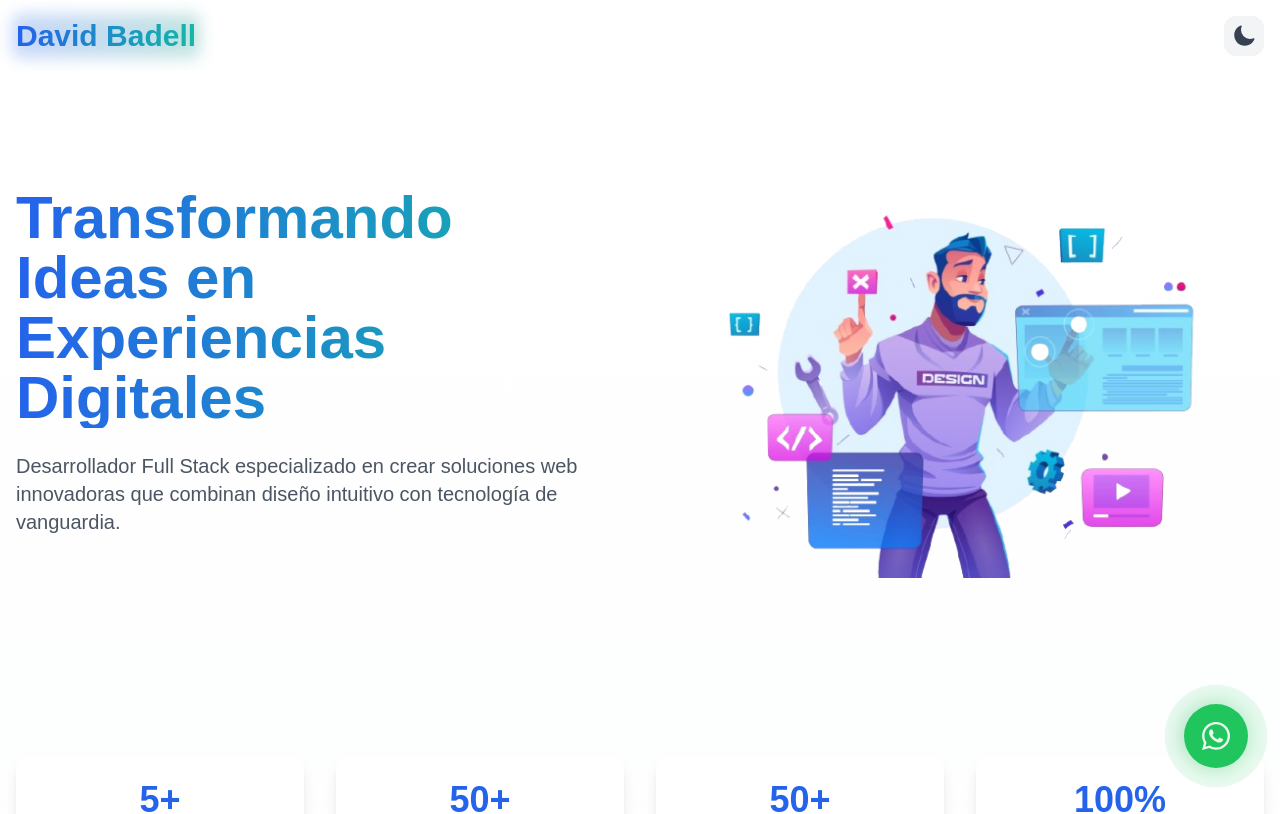
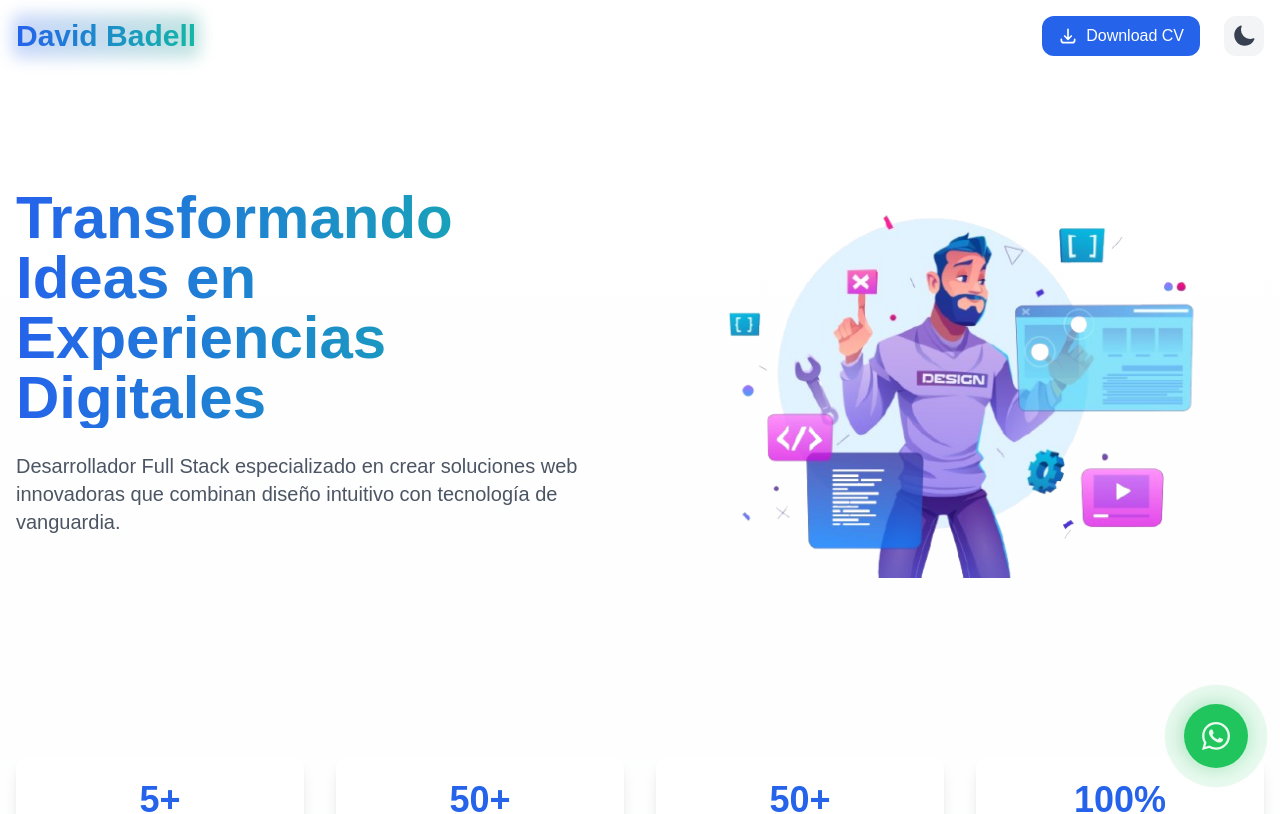
Before and after one commit to davidbadelllab/Profile, a Next.js app: page / in a window 1280 px wide. Shown: the top 814 px of the page. Built offline with nearby package versions, Linux system fonts and the light colour scheme.

Commit message:
feat: added CV download button to header

```diff
--- a/package.json
+++ b/package.json
@@ -12,6 +12,7 @@
     "@heroicons/react": "^2.1.5",
     "autoprefixer": "^10.4.20",
     "framer-motion": "^11.11.13",
+    "lucide-react": "^0.456.0",
     "next": "15.0.3",
     "react": "^18.2.0",
     "react-dom": "^18.2.0",
--- a/src/components/Header.js
+++ b/src/components/Header.js
@@ -33,6 +33,15 @@ export default function Header() {
     setTheme(theme === 'dark' ? 'light' : 'dark')
   }
 
+  const handleDownloadCV = () => {
+    const link = document.createElement('a')
+    link.href = '/documents/CV David Badell.pdf'
+    link.download = 'CV_David_Badell.pdf'
+    document.body.appendChild(link)
+    link.click()
+    document.body.removeChild(link)
+  }
+
   return (
     <motion.header
       initial={{ y: -100 }}
@@ -61,8 +70,7 @@ export default function Header() {
 
         <div className="flex items-center space-x-6">
           <nav className="hidden md:flex space-x-8">
-
-            {[''].map((item) => ( // aqui se especifica si es que se quiere un menu la seccion ahora el array esta vacio pero bueno en un futuro cambiar
+            {[''].map((item) => (
               <motion.a
                 key={item}
                 href={`#${item.toLowerCase()}`}
@@ -74,6 +82,28 @@ export default function Header() {
               </motion.a>
             ))}
           </nav>
+
+          <motion.button
+            onClick={handleDownloadCV}
+            className="flex items-center space-x-2 px-4 py-2 rounded-xl bg-blue-600 hover:bg-blue-700 text-white transition-colors duration-300"
+            whileHover={{ scale: 1.05 }}
+            whileTap={{ scale: 0.95 }}
+          >
+            <svg
+              className="h-5 w-5"
+              fill="none"
+              viewBox="0 0 24 24"
+              stroke="currentColor"
+            >
+              <path
+                strokeLinecap="round"
+                strokeLinejoin="round"
+                strokeWidth={2}
+                d="M4 16v1a3 3 0 003 3h10a3 3 0 003-3v-1m-4-4l-4 4m0 0l-4-4m4 4V4"
+              />
+            </svg>
+            <span>Download CV</span>
+          </motion.button>
 
           <motion.button
             onClick={toggleTheme}
```
Also changed, not shown: 2 other files (tests, documents, lock files or other folders).
